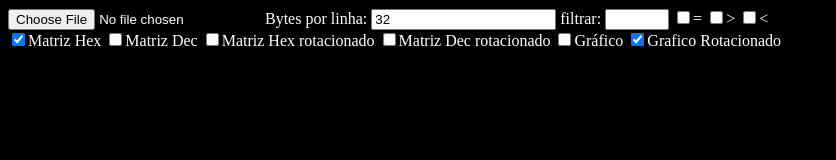
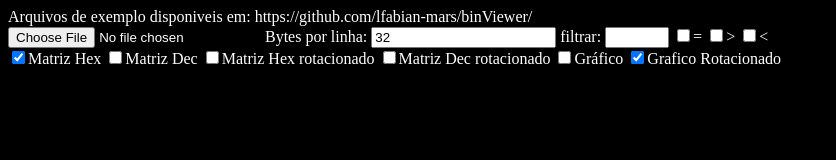
Before and after one commit to lfabian-mars/binViewer, a plain HTML site: page binViewer/index.html in a window 1280 px wide. Shown: the whole page, without its empty margins (0-836 px from the left). Drawn offline with Linux system fonts and the light colour scheme.

Commit message:
Add files via upload

```diff
--- a/binViewer/index.html
+++ b/binViewer/index.html
@@ -32,6 +32,7 @@
     </style>
 </head>
 <body>
+    <div id="disclaimer">Arquivos de exemplo disponiveis em: https://github.com/lfabian-mars/binViewer/</div>
     <div id="controlBar">
         <div id="controls">
             <input type="file" id="fileInput">
```
Also changed, not shown: binViewer/readme.txt, 1 other file.
